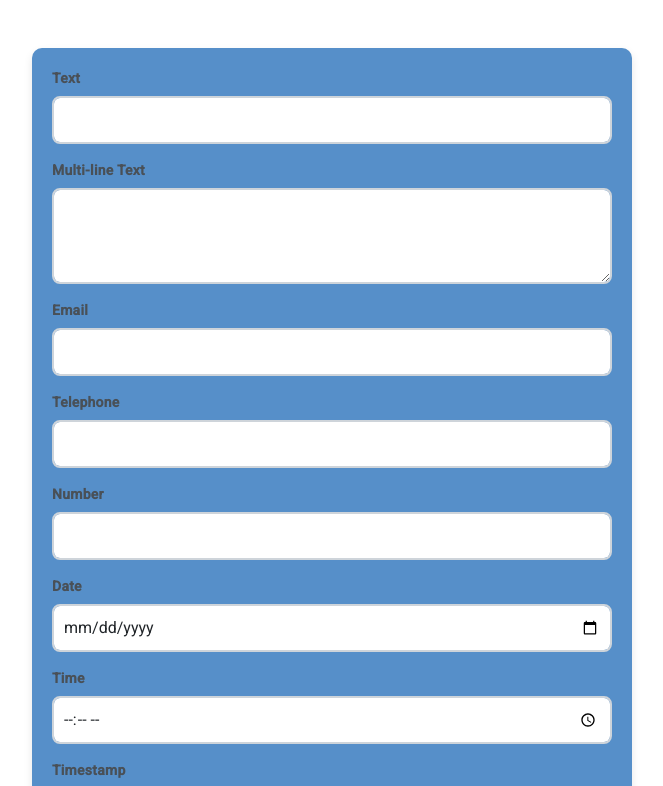
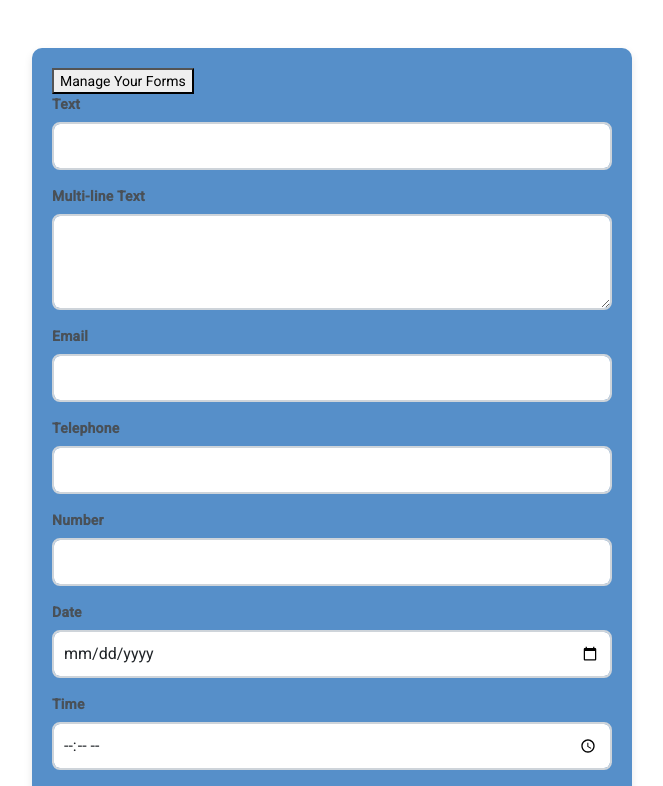
Before and after one commit to BHARATHARSEN/Cybyte, an Angular app in the folder frontend/: page /form in a window 1280 px wide. Shown: the top 786 px of the page, without its empty margins (308-971 px from the left). Built offline with nearby package versions, Linux system fonts and the light colour scheme; sample sign-in values are in the browser's storage.

Commit message:
Added Navigate to your forms button

```diff
--- a/frontend/src/form-page/form-page.component.html
+++ b/frontend/src/form-page/form-page.component.html
@@ -1,4 +1,8 @@
 <form [formGroup]="form" (ngSubmit)="onSubmit()" class="container mt-5">
+
+  <div class="header">
+    <button (click)="navigateToManageForms()">Manage Your Forms</button>
+  </div>
 
     <!-- Textbox -->
     <div class="mb-3">
```
